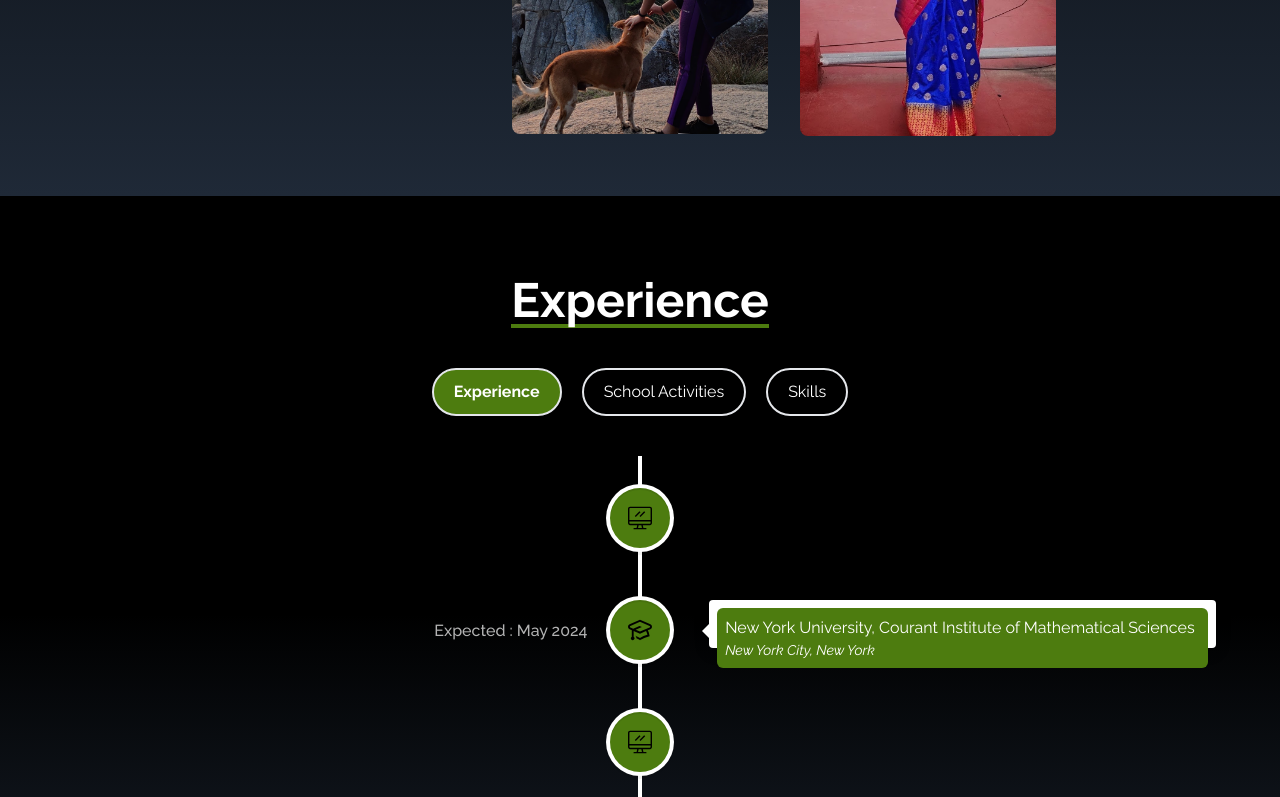
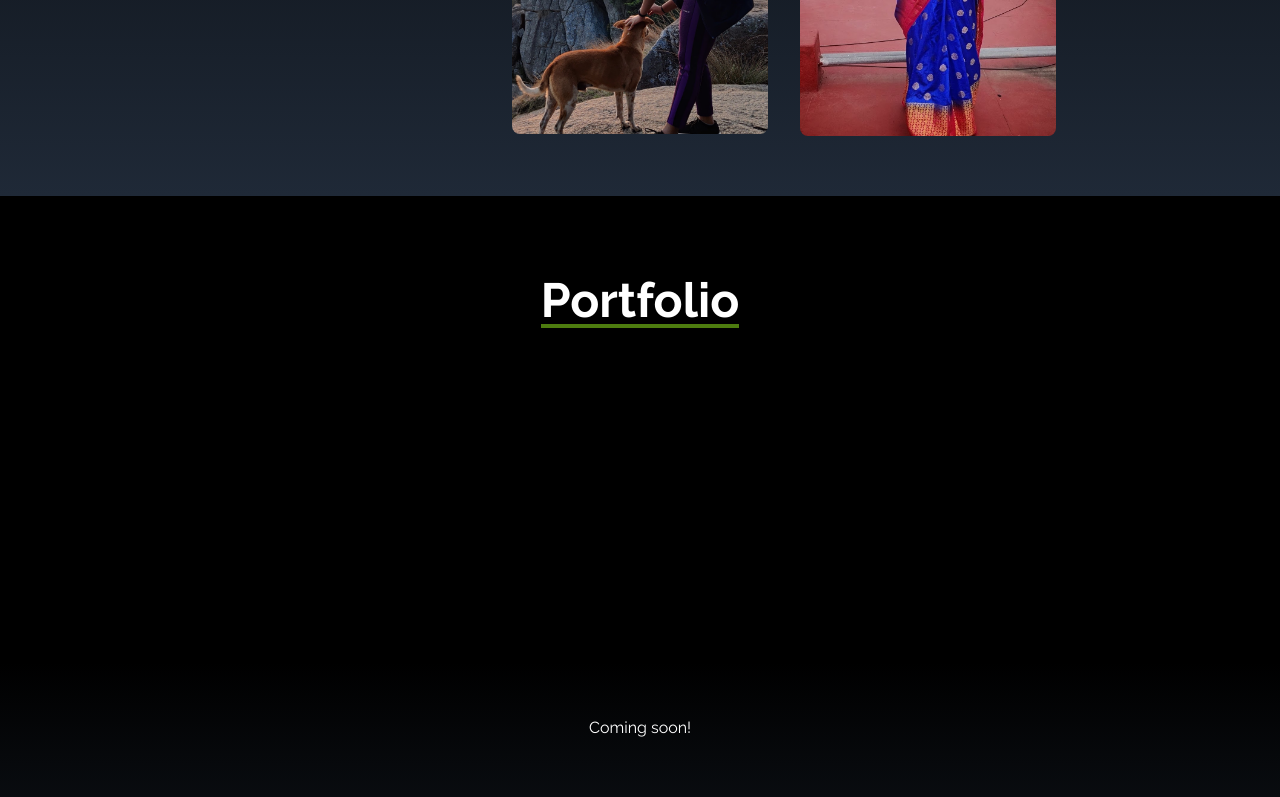
Before and after one commit to supreeta-anand-byatnal/My-Portfolio, a React (Create React App) app: page / in a window 1280 px wide. Shown: the part 2000-2797 px from the top of the page. Built offline with nearby package versions, Linux system fonts and the light colour scheme.

Commit message:
Empty portfolio

```diff
--- a/package.json
+++ b/package.json
@@ -28,7 +28,7 @@
     "react": "^18.2.0",
     "react-dom": "^18.2.0",
     "react-icons": "^4.8.0",
-    "react-router-dom": "^6.11.2",
+    "react-router-dom": "^6.12.1",
     "react-scripts": "^5.0.1",
     "react-scroll": "^1.8.9",
     "react-vertical-timeline-component": "^3.6.0"
--- a/src/App.js
+++ b/src/App.js
@@ -6,6 +6,8 @@ import About from './components/About';
 import Footer from './components/Footer';
 import Experience from './components/Experience';
 
+import Portfolio from './components/Portfolio';
+
 function App() {
   return (
     <div>
@@ -13,7 +15,9 @@ function App() {
       <Home/>
       <Links/>
       <About/>
+      <Portfolio/>
       <Experience/>
+
       <Contact/>
       <Footer/>
     </div>
--- a/src/components/About.jsx
+++ b/src/components/About.jsx
@@ -3,7 +3,7 @@ import Personal from './Personal';
 
 const About = () => {
   return (
-    <div name="about" className="h-100 w-full bg-gradient-to-b from-black via-black to-gray-800">
+    <div id = "about" name="about" className="h-100 w-full bg-gradient-to-b from-black via-black to-gray-800">
       <div className="w-full max-w-screen-lg mx-auto">
         <div className="text-center">
           <h1 className="text-5xl mt-20 mb-15 font-bold border-b-4 text-white border-lime-700 inline-block">
--- a/src/components/Contact.jsx
+++ b/src/components/Contact.jsx
@@ -8,7 +8,7 @@ import { IoLocationSharp } from 'react-icons/io5';
 const Contact = () => {
   return (
     <div name= "contact" id = "contact"  >
-    <div  className="flex items-center justify-center h-full bg-gradient-to-b from-black via-black  to-gray-800 text-white">
+    <div  className="flex items-center justify-center w-full h-full bg-gradient-to-b from-black via-black  to-gray-800 text-white">
       <div className="w-full max-w-screen-lg mx-auto">
         <div className="text-center">
           <h1 className="text-5xl mt-10 mb-10 font-bold border-b-4 border-lime-700 inline-block">
@@ -76,7 +76,7 @@ const Contact = () => {
           </div>
 
           <div id = "phone"
-          className="w-full md:w-1/2 ml-20 rounded-all">
+          className="md:w-1/2 ml-20 rounded-all">
             <div className="bg-lime-700 h-20 mt-16 rounded-lg  p-4 mb-4">
               <div className="flex items-center jsutify-center mb-6">
               <div className="rounded-full bg-white p-2">
--- a/src/components/Experience.jsx
+++ b/src/components/Experience.jsx
@@ -16,7 +16,7 @@ const Experience = () => {
   let schoolIconStyles = { background: "#4d7c0f" };
 
   return (
-    <div name="experience" className="h-full w-full bg-gradient-to-b from-black via-black to-gray-800">
+    <div id = "experience" name="experience" className="h-full w-full bg-gradient-to-b from-black via-black to-gray-800">
 
       <div className="text-center">
                 <h1 className="text-5xl mt-20 mb-15 font-bold border-b-4 text-white border-lime-700 inline-block">Experience</h1>
--- a/src/components/Footer.jsx
+++ b/src/components/Footer.jsx
@@ -28,8 +28,8 @@ const Footer = () => {
             animate={{ y: 0, opacity: 1 }}
             transition={{ duration: 0.5, delay: 0.6 }}
           >
-            <a href="/" className="text-white hover:text-lime-600 transition-colors duration-300">Home</a> | <a href="/about" className="text-white hover:text-lime-600 transition-colors duration-300">About</a> | <a href="/portfolio" className="text-white hover:text-lime-600 transition-colors duration-300">Portfolio</a> |{' '}
-            <a href="/experience" className="text-white text-lg hover:text-lime-600 transition-colors duration-300">Experience</a> |{' '}  <a href="/contact" className="text-white hover:text-lime-600 transition-colors duration-300">Contact</a>
+            <a href="#experience" className="experience text-white hover:text-lime-600 transition-colors duration-300">Home</a> | <a href="/about" className="text-white hover:text-lime-600 transition-colors duration-300">About</a> | <a href="/portfolio" className="text-white hover:text-lime-600 transition-colors duration-300">Portfolio</a> |{' '}
+            <a href="#experience" className="experience text-white text-lg hover:text-lime-600 transition-colors duration-300">Experience</a> |{' '}  <a href="/contact" className="text-white hover:text-lime-600 transition-colors duration-300">Contact</a>
           </motion.p>
           <motion.p
             className="text-lg text-gray-300"
--- a/src/components/Home.jsx
+++ b/src/components/Home.jsx
@@ -4,11 +4,9 @@ import { MdOutlineKeyboardArrowRight } from 'react-icons/md';
 import { Link, BrowserRouter as Router } from 'react-router-dom';
 import resumePDF from '../assets/resume.pdf';
 
-
 const Home = () => {
   return (
-    <Router>
-      <div name="home" className="h-screen w-full bg-gradient-to-b from-black via-black to-gray-800">
+      <div id="home" name="home" className="h-screen w-full bg-gradient-to-b from-black via-black to-gray-800">
         <div className="max-w-screen-lg mx-auto flex flex-col items-center justify-center h-full md:flex-row">
           <div className="flex flex-col justify-center items-center text-center h-full w-2/3 md:w-2/3">
             <h2 className="text-4xl sm:text-7xl font-bold text-lime-600">&lt;Hello World/&gt;</h2>
@@ -32,12 +30,15 @@ const Home = () => {
               </a>
             </div>
           </div>
-          <div className="md:w-1/2 ml-20 relative">
-            <img src={photo} alt="my profile" className="rounded-3xl mx-auto w-1/2 md:w-3/4 border border-lime-700 px-2 py-2 border-solid transform hover:rotate-45 hover:scale-125 transition duration-500 ease-in-out" />
+          <div className="md:w-1/2  ml-20  relative">
+            <img
+              src={photo}
+              alt="my profile"
+              className="rounded-3xl mx-auto justify-center items-center w-1/2 md:w-3/4 border border-lime-700 px-2 py-2 border-solid transform hover:rotate-45 hover:scale-125 transition duration-500 ease-in-out"
+            />
           </div>
         </div>
       </div>
-    </Router>
   );
 };
 
--- /dev/null
+++ b/src/components/Portfolio.jsx
@@ -0,0 +1,18 @@
+import React from 'react';
+
+const Portfolio = () => {
+  return (
+    <div id="portfolio" className="w-full bg-gradient-to-b from-black via-black to-gray-800">
+      <div className="w-full max-w-screen-lg mx-auto">
+        <div className="text-center">
+          <h1 className="text-5xl mt-20 mb-15 font-bold border-b-4 text-white border-lime-700 inline-block">Portfolio</h1>
+        </div>
+        <div className="flex flex-col items-center justify-center h-screen">
+          <div className="text-white text-center">Coming soon!</div>
+        </div>
+      </div>
+    </div>
+  );
+};
+
+export default Portfolio;
```
Also changed, not shown: 2 other files (tests, documents, lock files or other folders). Lines whose indentation alone changed are shown as unchanged.
